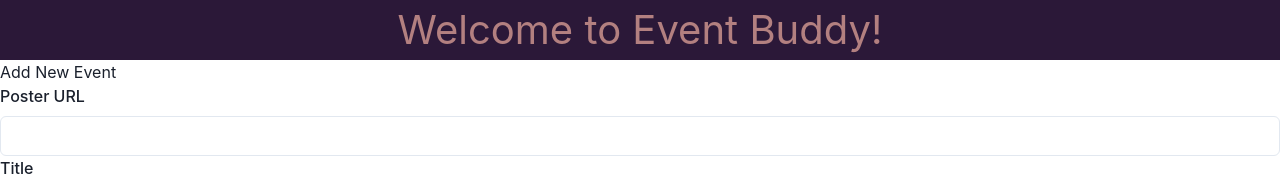
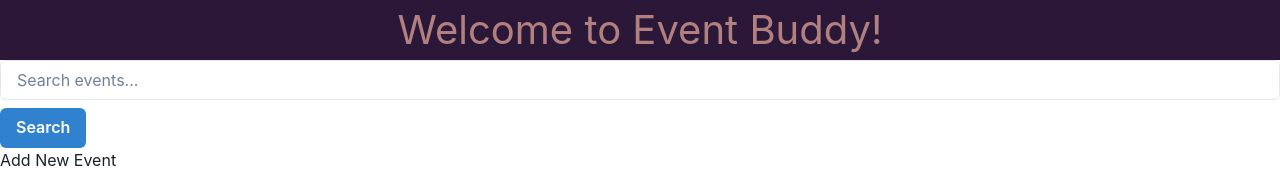
Before and after one commit to VERA-OBIERO/event-buddy, a React (Create React App) app: page / in a window 1280 px wide. Shown: the top 176 px of the page. Built offline with nearby package versions, Linux system fonts and the light colour scheme; data requests are answered from the project's data file.

Commit message:
add functionality to the search component

```diff
--- a/db.json
+++ b/db.json
@@ -229,6 +229,16 @@
       "location": "nai",
       "description": "amen",
       "id": 23
+    },
+    {
+      "poster": "https://encrypted-tbn0.gstatic.com/images?q=tbn:ANd9GcQdQ5C_btivLKHRDmY7NFq5hkgnuzirIcnokw&usqp=CAU",
+      "title": "hiii",
+      "date": "10-11-2023",
+      "time": "6pm",
+      "category": "Dance",
+      "location": "Muze again",
+      "description": "yesssss",
+      "id": 24
     }
   ]
 }
--- a/src/App.js
+++ b/src/App.js
@@ -3,17 +3,35 @@ import { ChakraProvider } from '@chakra-ui/react'
 import Header from './components/Header'
 import EventList from './components/EventList'
 import AddEventForm from './components/AddEventForm'
+import Search from './components/Search'
 
 function App() {
 
   //state to store the list of events
   const [events, setEvents] = useState([]);
 
+   // State to store filtered events
+   const [filteredEvents, setFilteredEvents] = useState([]);
+
   //function to handle new event
   const handleAddEvent = (newEvent) => {
     //update the events state with the new event
     setEvents((prevEvents) => [...prevEvents, newEvent]);
   };
+
+    // Function to handle search
+    const handleSearch = (searchTerm) => {
+      // Filter events based on the search term
+      const filtered = events.filter(
+        (event) =>
+          event.title.toLowerCase().includes(searchTerm.toLowerCase()) ||
+          event.description.toLowerCase().includes(searchTerm.toLowerCase()) ||
+          event.category.toLowerCase().includes(searchTerm.toLowerCase())
+        // Add more fields as needed for your search
+      );
+
+      setFilteredEvents(filtered);
+    };
 
   //fetch events from the server when the component mounts
   useEffect(() => {
@@ -31,8 +49,9 @@ function App() {
   return (
     <ChakraProvider>
       <Header />
+      <Search onSearch={handleSearch} />
       <AddEventForm onAddEvent={handleAddEvent} />
-      <EventList events={events}/>
+      <EventList events={filteredEvents.length > 0 ? filteredEvents : events}/>
     </ChakraProvider>
   )
 }
--- a/src/components/Search.js
+++ b/src/components/Search.js
@@ -0,0 +1,39 @@
+import React, { useState } from 'react';
+import { Input, Button } from '@chakra-ui/react';
+
+/// Define a function takes a prop onSearch
+const Search = ({ onSearch }) => {
+    //state to manage search term entered by the user
+  const [searchTerm, setSearchTerm] = useState('');
+
+  //event handler for changes in the search input field
+  const handleInputChange = (e) => {
+    //update search term state with current input value
+    setSearchTerm(e.target.value);
+  };
+
+  //event handler for the search button click
+  const handleSearch = () => {
+    // Pass the search term to the parent component
+    onSearch(searchTerm);
+
+    // Clear the search input after performing the search
+    setSearchTerm('');
+  };
+
+  return (
+    <div>
+      <Input
+        type="text"
+        placeholder="Search events..."
+        value={searchTerm}
+        onChange={handleInputChange}
+      />
+      <Button onClick={handleSearch} colorScheme="blue" mt="2">
+        Search
+      </Button>
+    </div>
+  );
+};
+
+export default Search;
```
